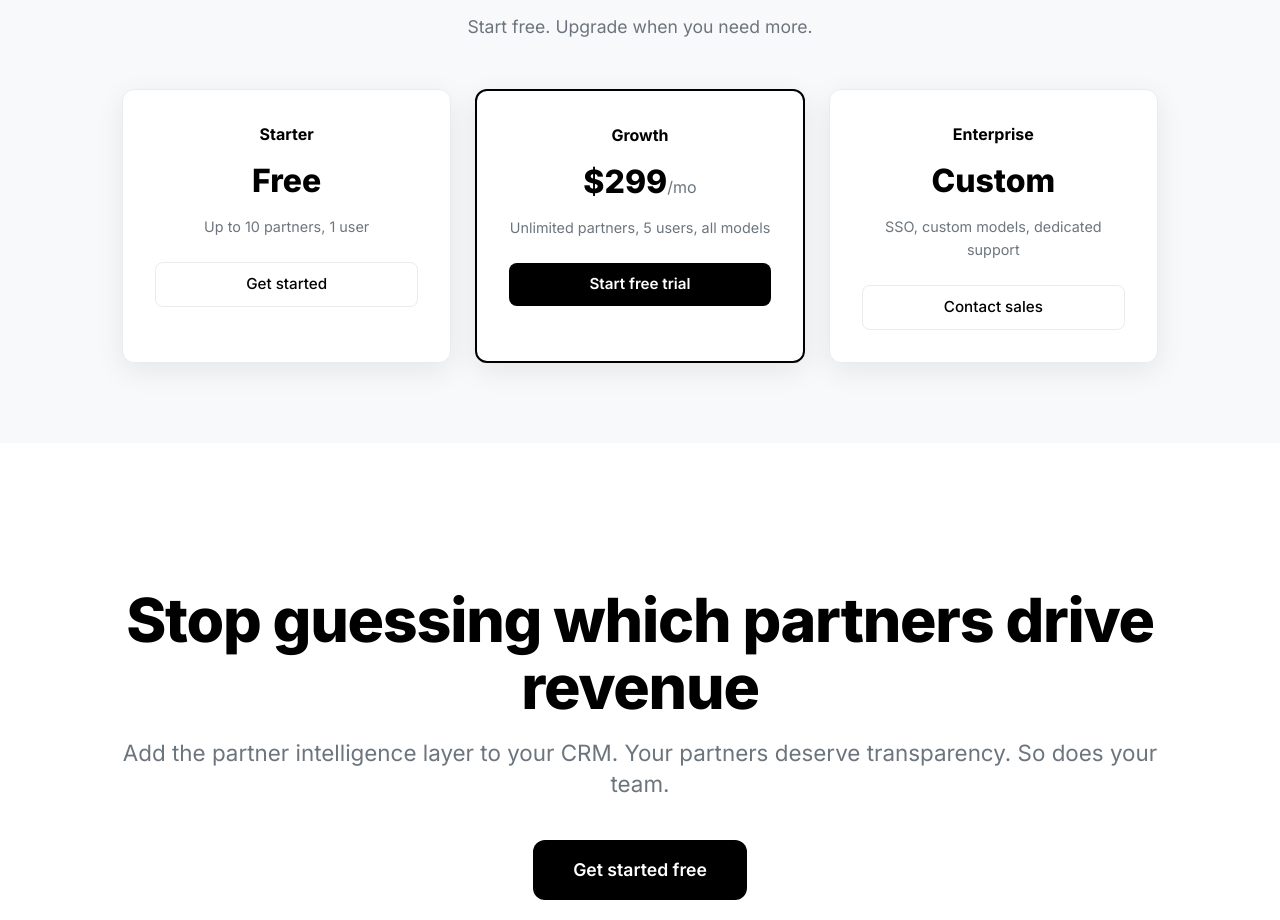
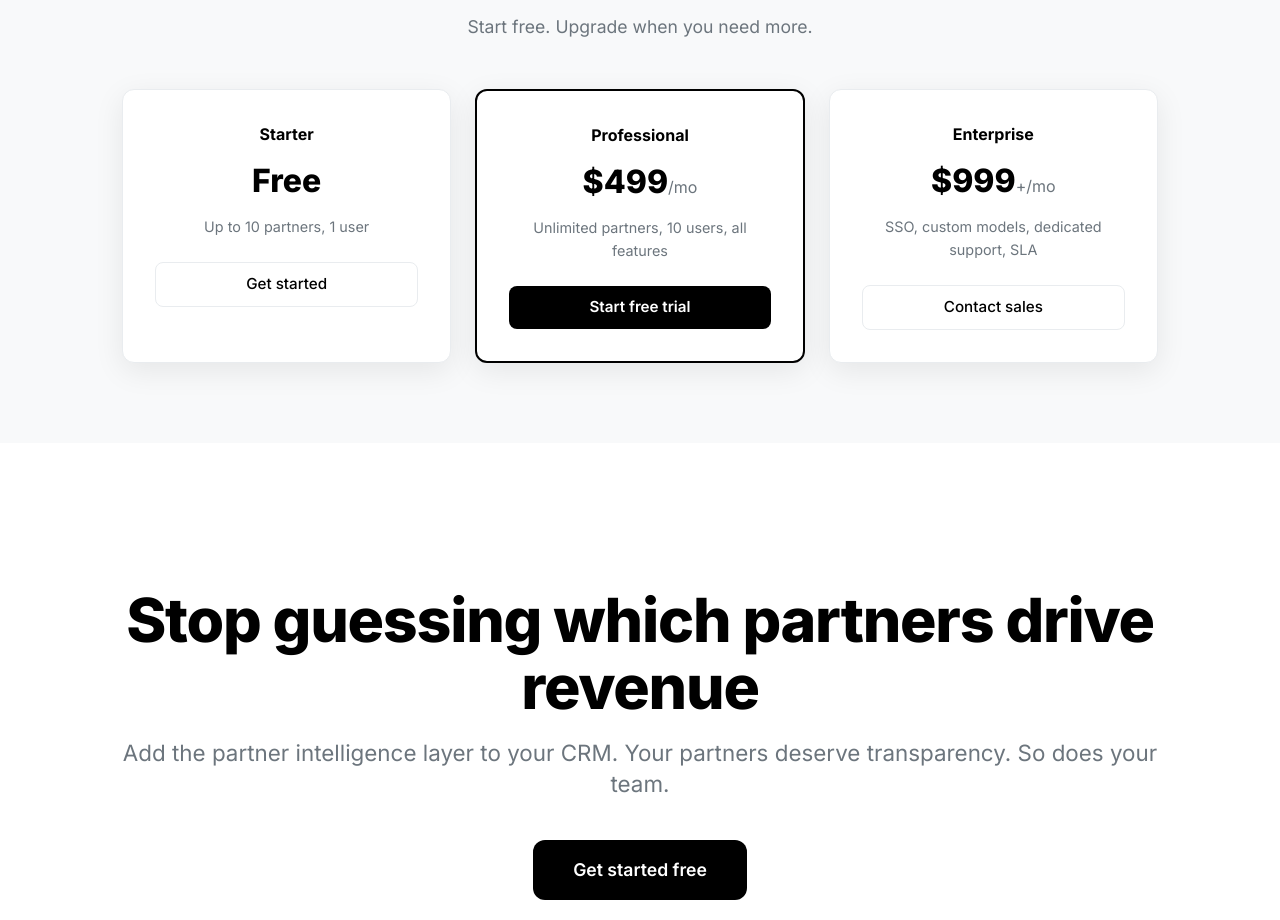
Before and after one commit to dylan3796/partner-attribution-ai, a Next.js app: page / in a window 1280 px wide. Shown: the part 8615-9535 px from the top of the page. Built offline with nearby package versions, Linux system fonts and the light colour scheme; no server answers.

Commit message:
Update pricing: Professional /mo, Enterprise +/mo (Kiflo-level pricing)

```diff
--- a/app/page.tsx
+++ b/app/page.tsx
@@ -526,16 +526,16 @@ export default function LandingPage() {
             <Link href="/dashboard" className="btn-outline" style={{ width: "100%", justifyContent: "center" }}>Get started</Link>
           </div>
           <div className="card" style={{ textAlign: "center", border: "2px solid var(--fg)" }}>
-            <h3 style={{ fontWeight: 700, marginBottom: ".5rem" }}>Growth</h3>
-            <p style={{ fontSize: "2rem", fontWeight: 800, marginBottom: ".5rem" }}>$299<span className="muted" style={{ fontSize: "1rem", fontWeight: 400 }}>/mo</span></p>
-            <p className="muted" style={{ fontSize: ".9rem", marginBottom: "1.5rem" }}>Unlimited partners, 5 users, all models</p>
+            <h3 style={{ fontWeight: 700, marginBottom: ".5rem" }}>Professional</h3>
+            <p style={{ fontSize: "2rem", fontWeight: 800, marginBottom: ".5rem" }}>$499<span className="muted" style={{ fontSize: "1rem", fontWeight: 400 }}>/mo</span></p>
+            <p className="muted" style={{ fontSize: ".9rem", marginBottom: "1.5rem" }}>Unlimited partners, 10 users, all features</p>
             <Link href="/dashboard" className="btn" style={{ width: "100%", justifyContent: "center" }}>Start free trial</Link>
           </div>
           <div className="card" style={{ textAlign: "center" }}>
             <h3 style={{ fontWeight: 700, marginBottom: ".5rem" }}>Enterprise</h3>
-            <p style={{ fontSize: "2rem", fontWeight: 800, marginBottom: ".5rem" }}>Custom</p>
-            <p className="muted" style={{ fontSize: ".9rem", marginBottom: "1.5rem" }}>SSO, custom models, dedicated support</p>
-            <a href="mailto:sales@partnerai.com" className="btn-outline" style={{ width: "100%", justifyContent: "center" }}>Contact sales</a>
+            <p style={{ fontSize: "2rem", fontWeight: 800, marginBottom: ".5rem" }}>$999<span className="muted" style={{ fontSize: "1rem", fontWeight: 400 }}>+/mo</span></p>
+            <p className="muted" style={{ fontSize: ".9rem", marginBottom: "1.5rem" }}>SSO, custom models, dedicated support, SLA</p>
+            <a href="mailto:sales@partnerbase.app" className="btn-outline" style={{ width: "100%", justifyContent: "center" }}>Contact sales</a>
           </div>
         </div>
       </section>
```
